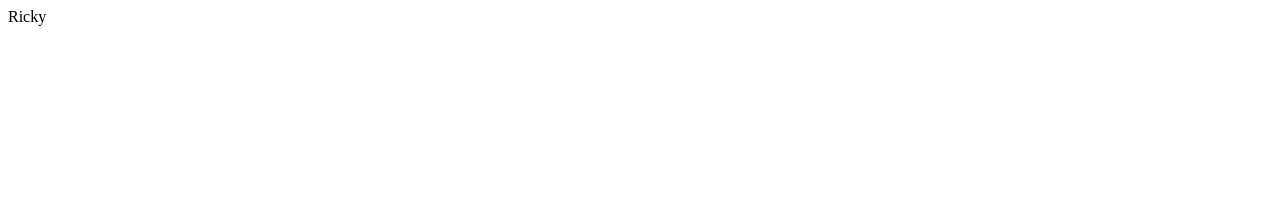
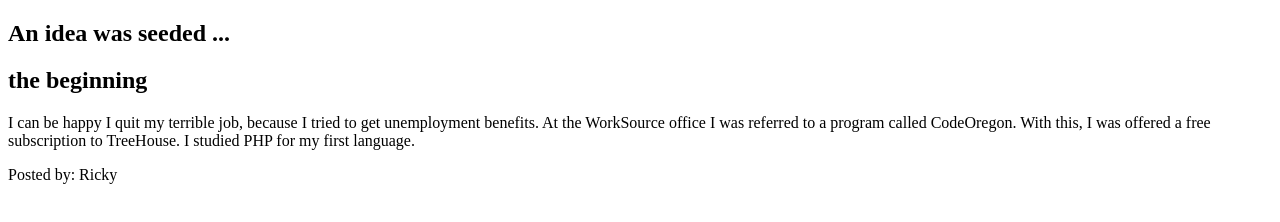
Before and after one commit to eaCh1/html-me-something, a plain HTML site: page index.html in a window 1280 px wide. Drawn offline with Linux system fonts and the light colour scheme.

Commit message:
skeleton

```diff
--- a/index.html
+++ b/index.html
@@ -1 +1,26 @@
-<p>Ricky</p>
+<!DOCTYPE html>
+<html>
+    <head>
+        <title>Resume Page</title>
+    </head>
+    <body>
+        <main>
+            <article>
+                <header>
+                    <h1>An idea was seeded ...</h1>
+                    <h2>the beginning</h2>
+                </header>
+                <p>I can be happy I quit my terrible job, because I tried to get unemployment benefits.
+                    At the WorkSource office I was referred to a program called CodeOregon.
+                    With this, I was offered a free subscription to TreeHouse.
+                    I studied PHP for my first language.</p>
+                <p></p>
+                <p></p>
+            </article>
+            <footer>
+                <p>Posted by: Ricky</p>
+            </footer>
+        </main>
+    </body>
+
+</html>
```
Also changed, not shown: images.html (added).
